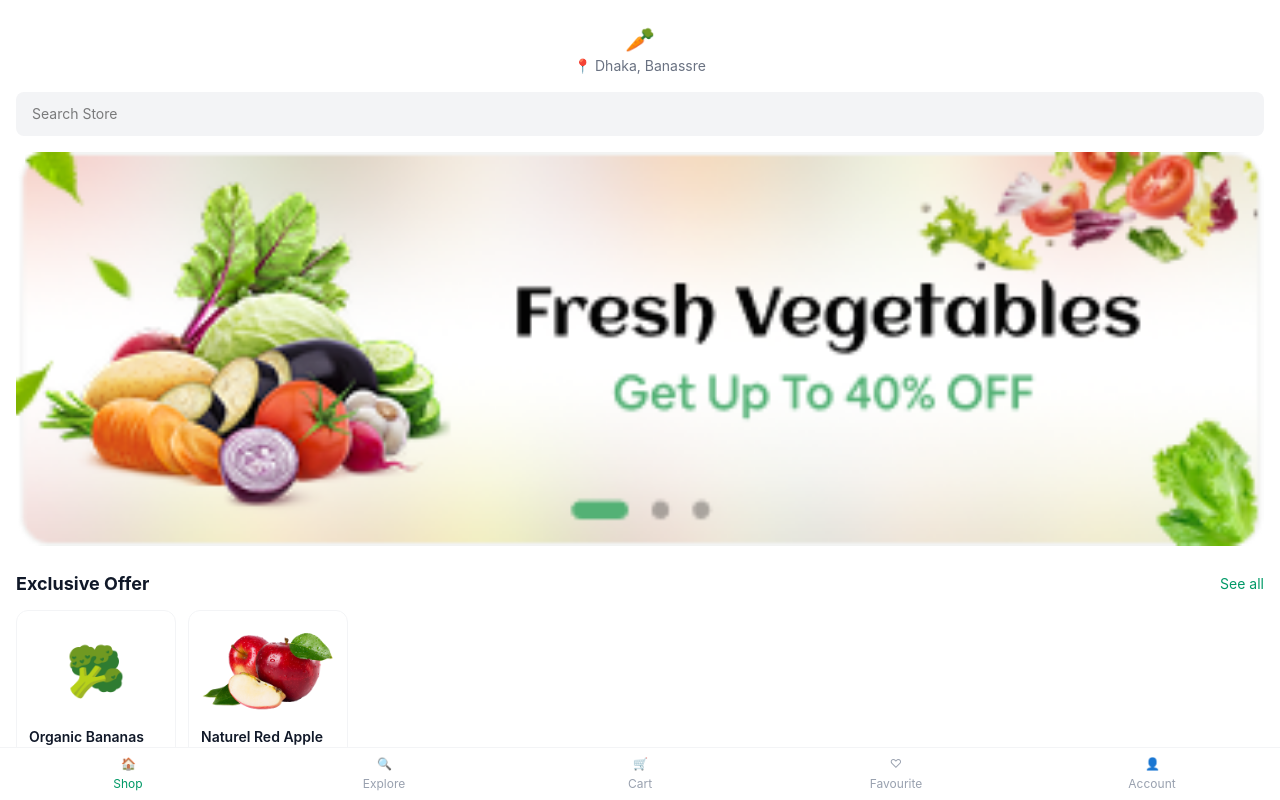
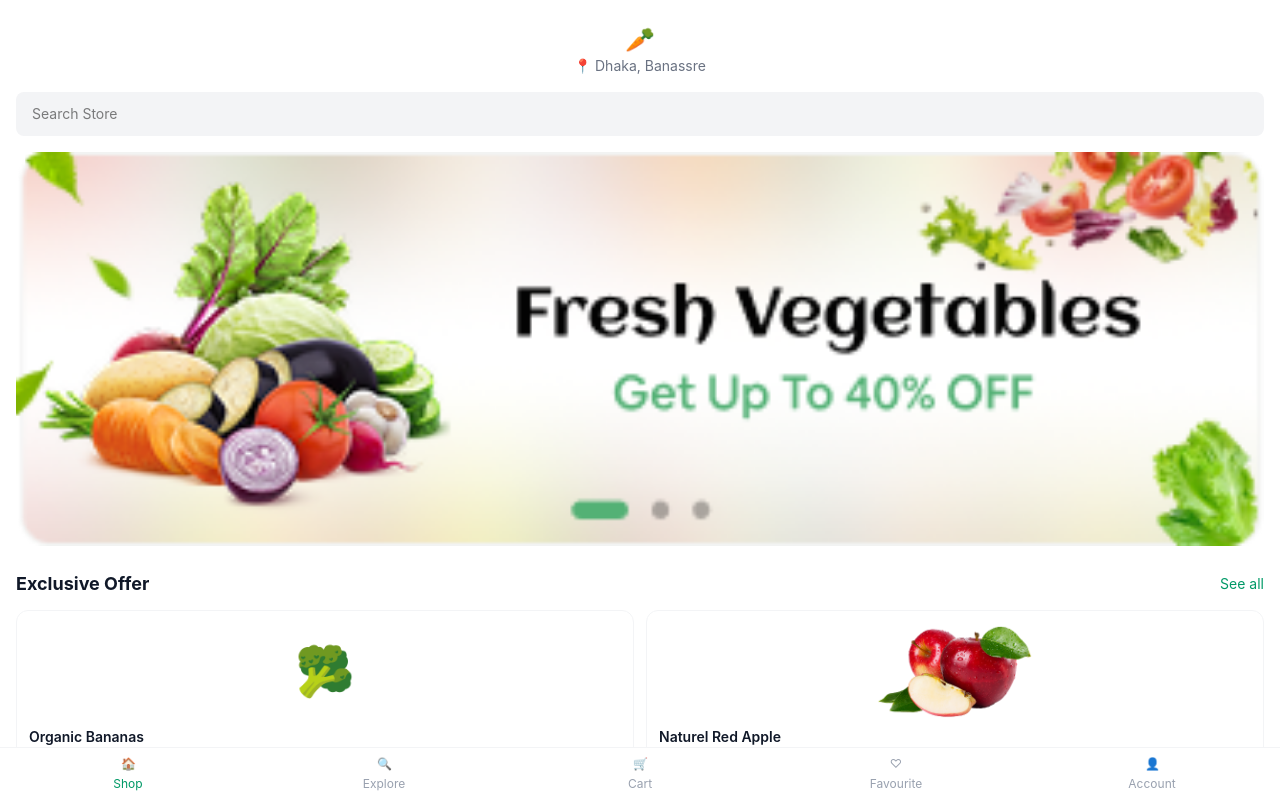
Before and after one commit to anupam-m4/Grocery_App, a React (Vite) app: page /home in a window 1280 px wide. Built offline with nearby package versions, Linux system fonts and the light colour scheme.

Commit message:
Make ProductCard width flexible for grid and scroll layouts

```diff
--- a/src/components/ProductCard.tsx
+++ b/src/components/ProductCard.tsx
@@ -13,7 +13,7 @@ function ProductCard({ product }: ProductCardProps) {
   const image = getProductImage(product.id)
 
   return (
-    <div className="w-40 shrink-0 rounded-xl border border-gray-100 bg-white p-3 dark:border-gray-700 dark:bg-gray-800">
+    <div className="w-full rounded-xl border border-gray-100 bg-white p-3 dark:border-gray-700 dark:bg-gray-800">
       <button
         type="button"
         onClick={() => navigate(`/product/${product.id}`)}
```
